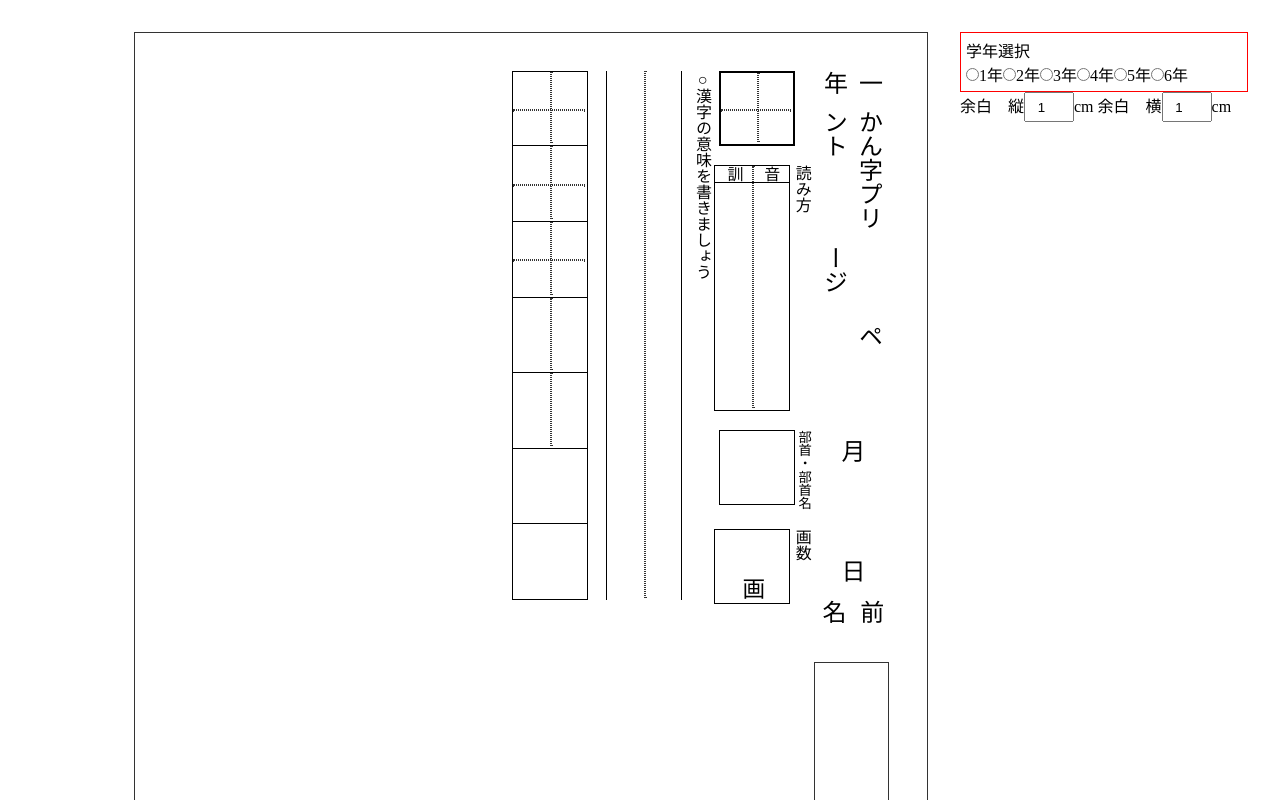
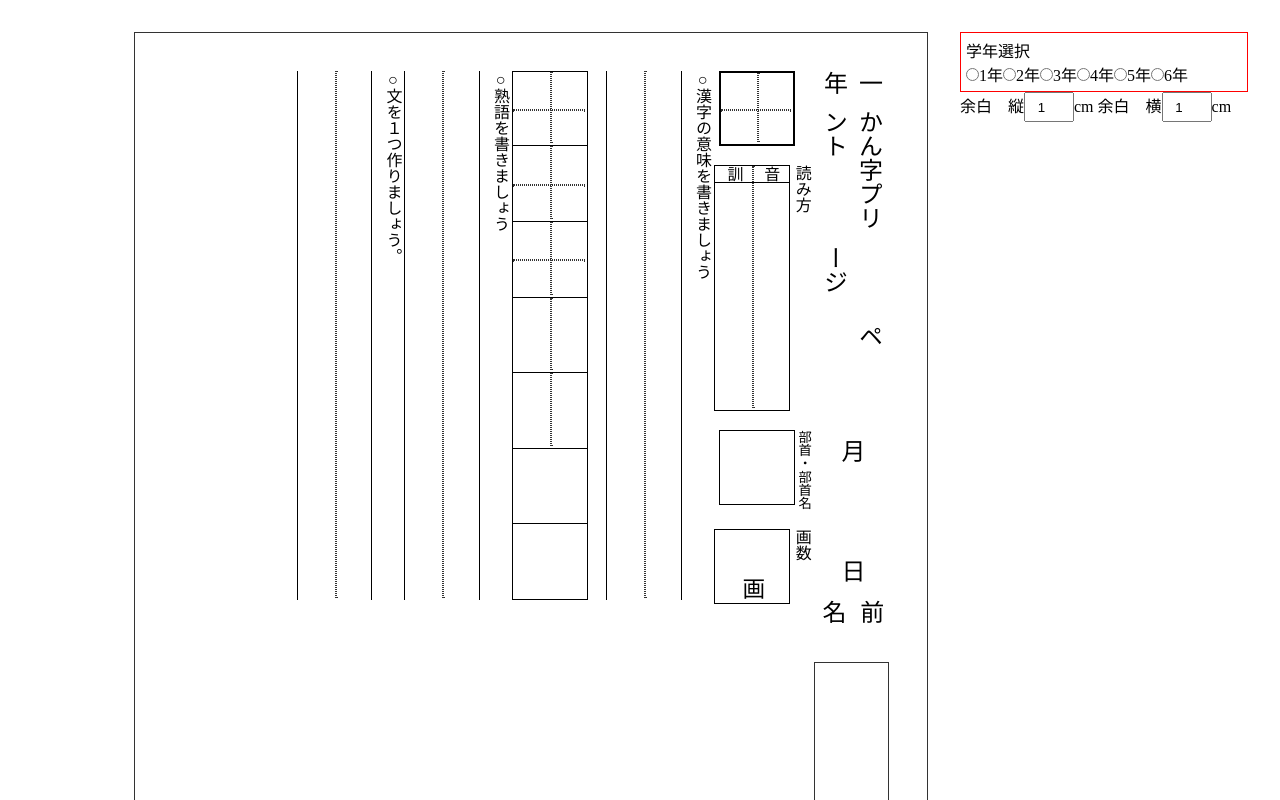
Before and after one commit to jimitas/kanpuri, a Next.js app: page / in a window 1280 px wide. Built offline with nearby package versions, Linux system fonts and the light colour scheme.

Commit message:
コンポーネント化２

```diff
--- /dev/null
+++ b/src/components/Jukugo/index.jsx
@@ -0,0 +1,17 @@
+export function Jukugo(props) {
+  const Size = props.size;
+  return (
+    <section>
+      <div>○熟語を書きましょう</div>
+      <div
+        className="kanji_imi relative"
+        style={{
+          width: `${Size}cm`,
+          height: `${Size * 7}cm`,
+        }}
+      >
+        <div className="yLine"></div>
+      </div>
+    </section>
+  );
+}
--- /dev/null
+++ b/src/components/Tanbun/index.jsx
@@ -0,0 +1,17 @@
+export function Tanbun(props) {
+  const Size = props.size;
+  return (
+    <section>
+      <div>○文を１つ作りましょう。</div>
+      <div
+        className="kanji_imi relative"
+        style={{
+          width: `${Size}cm`,
+          height: `${Size * 7}cm`,
+        }}
+      >
+        <div className="yLine"></div>
+      </div>
+    </section>
+  );
+}
--- a/src/pages/index.jsx
+++ b/src/pages/index.jsx
@@ -1,8 +1,10 @@
 import Link from "next/link";
+import { Title } from "src/components/";
 import { First } from "src/components/First";
 import { Imi } from "src/components/Imi";
 import { Kurikaeshi } from "src/components/Kurikaeshi";
-import { Title } from "src/components/";
+import { Jukugo } from "src/components/Jukugo";
+import { Tanbun } from "src/components/Tanbun";
 
 import Head from "next/head";
 import Image from "next/image";
@@ -76,6 +78,12 @@ export default function Home() {
           <Imi g={grade} size={Size}></Imi>
 
           <Kurikaeshi g={grade} size={Size}></Kurikaeshi>
+
+          <Jukugo g={grade} size={Size}></Jukugo>
+
+          <Tanbun g={grade} size={Size}></Tanbun>
+
+
         </article>
       </main>
     </>
```
